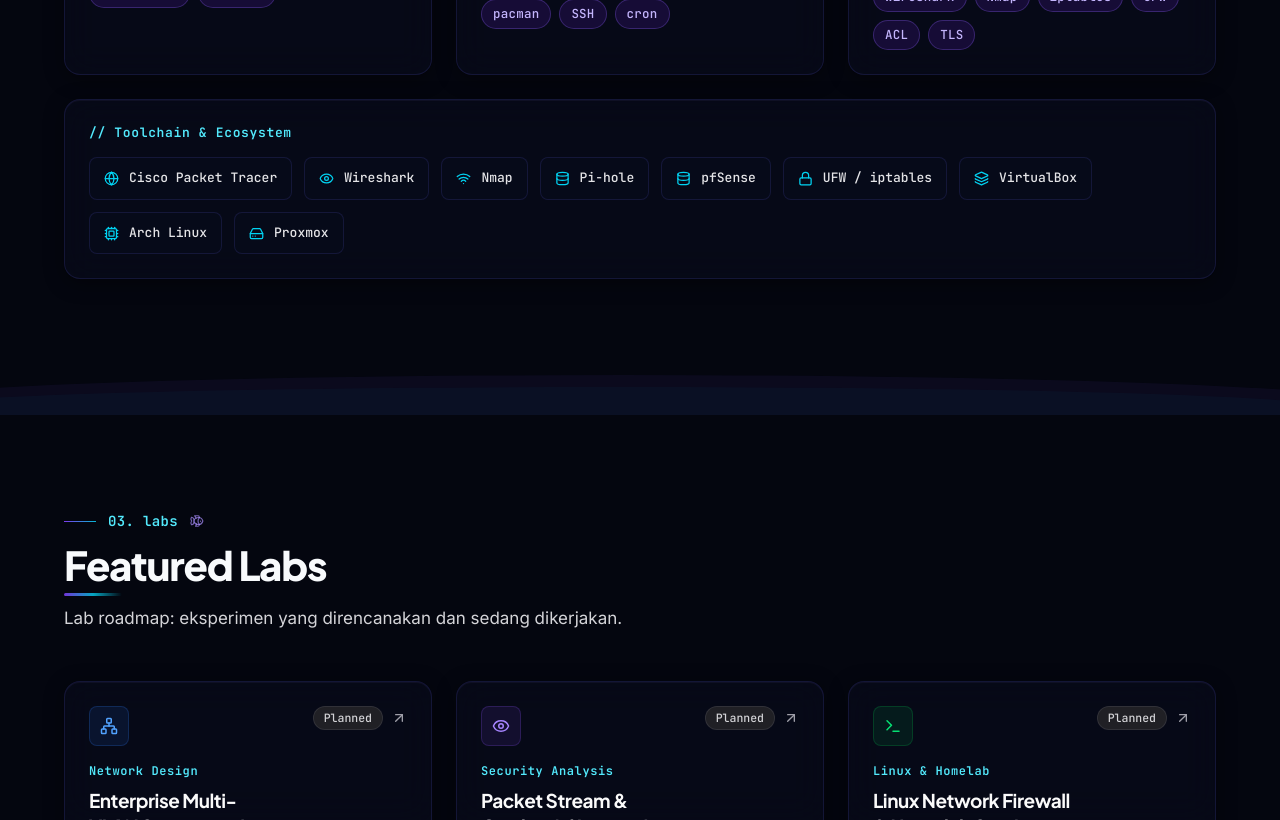
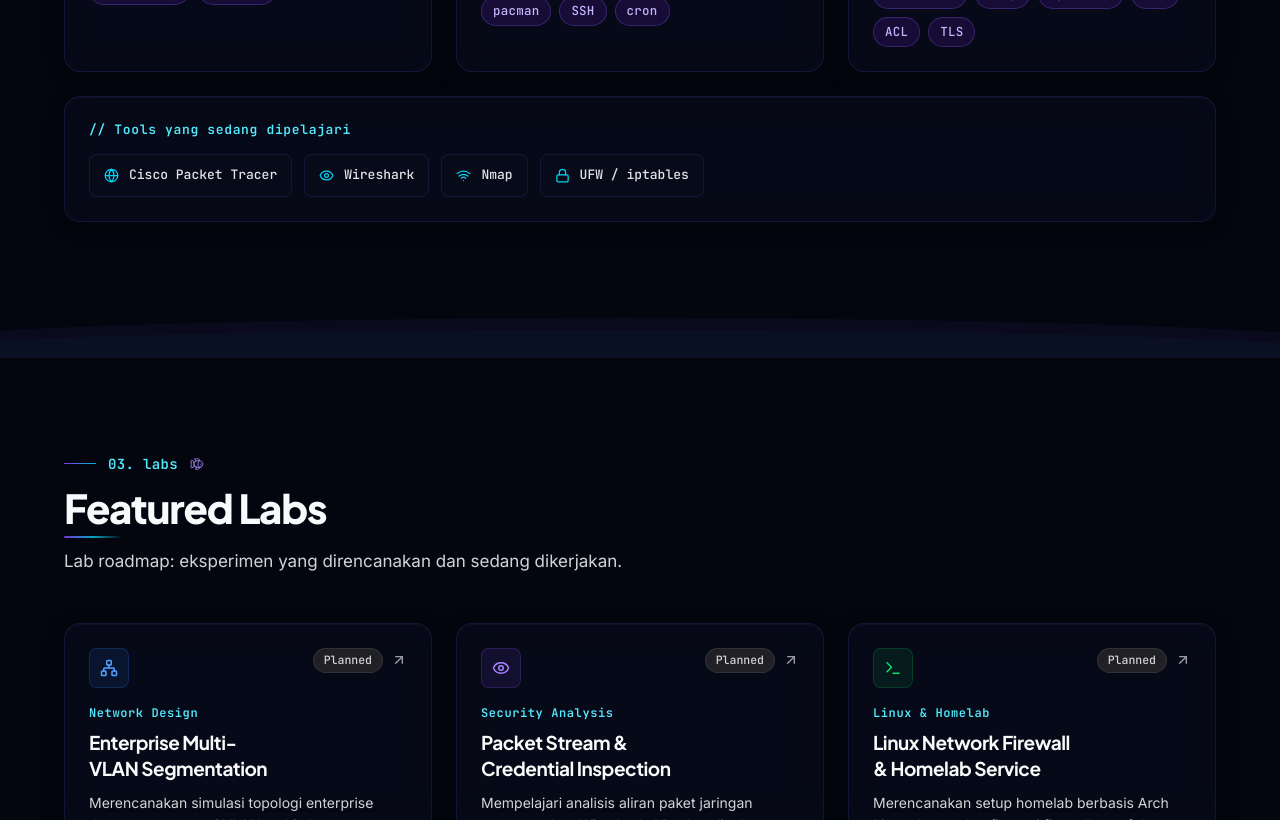
Before and after one commit to Fizhkan/FizhTank, a React (Vite) app: page / in a window 1280 px wide. Shown: the part 1980-2800 px from the top of the page. Built offline with nearby package versions, Linux system fonts and the light colour scheme.

Commit message:
feat(refactor): update hero bio, filter active tools, adjust landmarks, and sanitize JSON-LD

```diff
--- a/index.html
+++ b/index.html
@@ -42,19 +42,14 @@
       "name": "Siraj",
       "alternateName": "Fizhkan",
       "url": "https://fizhtank.vercel.app/",
-      "email": "mailto:hafidzsirajuddin99@gmail.com",
+      "email": "hafidzsirajuddin99@gmail.com",
       "jobTitle": "Aspiring Network & Security Engineer",
       "description": "Portfolio Siraj (FizhTank): mahasiswa D3 Teknik Informatika yang belajar jaringan dan keamanan. Catatan belajar dan lab yang sedang dikerjakan.",
       "knowsAbout": [
         "Computer Networking",
-        "Cisco IOS",
         "VLAN Segmentation",
-        "OSPF",
         "Wireshark",
-        "Nmap",
-        "pfSense",
         "Linux Administration",
-        "Arch Linux",
         "Network Security"
       ],
       "sameAs": [
--- a/src/App.jsx
+++ b/src/App.jsx
@@ -6,6 +6,7 @@
 import Labs from './components/Labs'
 import Certifications from './components/Certifications'
 import Contact from './components/Contact'
+import Footer from './components/Footer'
 import ScrollToTop from './components/ScrollToTop'
 
 function App() {
@@ -34,9 +35,10 @@
           <Labs />
           <div className="wave-divider" aria-hidden="true" />
           <Certifications />
+          <div className="wave-divider" aria-hidden="true" />
+          <Contact />
         </main>
-        <div className="wave-divider" aria-hidden="true" />
-        <Contact />
+        <Footer />
       </div>
 
       {/* ── Floating scroll-to-top button ── */}
--- a/src/components/Contact.jsx
+++ b/src/components/Contact.jsx
@@ -1,5 +1,5 @@
 import { useState } from 'react'
-import { GitBranch, Link2, Mail, Send, Fish, CheckCircle2, AlertCircle, ExternalLink } from 'lucide-react'
+import { GitBranch, Link2, Mail, Send, CheckCircle2, AlertCircle, ExternalLink } from 'lucide-react'
 import { useScrollReveal } from '../hooks/useScrollReveal'
 import { socialLinks, contactConfig } from '../data/contactData'
 
@@ -8,80 +8,6 @@
   LinkedIn: Link2,
   'Email Langsung': Mail,
   Email: Mail,
-}
-
-// ── Bottom Kelp (anchored strictly to the bottom edge of the page) ──
-const KELP_STALKS = Array.from({ length: 20 }, (_, i) => ({
-  left: `${(i / 20) * 98 + (i % 3) * 0.7}%`,
-  height: 45 + (i % 5) * 12,
-  delay: `${(i * 0.35) % 3}s`,
-  duration: `${2.5 + (i % 4) * 0.5}s`,
-  opacity: 0.28 + (i % 4) * 0.08,
-  swayType: i % 2 === 0 ? 'kelp-sway-left' : 'kelp-sway-right',
-  hue: i % 3 === 0 ? '#059669' : i % 3 === 1 ? '#047857' : '#065f46',
-}))
-
-function BottomKelp() {
-  return (
-    <div
-      className="absolute bottom-0 left-0 right-0 pointer-events-none overflow-hidden"
-      style={{ height: '75px', zIndex: 0 }}
-      aria-hidden="true"
-    >
-      {/* seafloor thin edge */}
-      <div
-        className="absolute bottom-0 left-0 right-0 h-2"
-        style={{
-          background: 'linear-gradient(90deg, #021a10 0%, #042f1a 50%, #021a10 100%)',
-        }}
-      />
-      {KELP_STALKS.map((s, i) => (
-        <div
-          key={i}
-          className={i % 2 !== 0 ? 'hidden sm:block' : ''}
-          style={{
-            position: 'absolute',
-            bottom: '2px',
-            left: s.left,
-            width: '8px',
-            height: `${s.height}px`,
-            background: `linear-gradient(0deg, ${s.hue} 0%, #059669 60%, #34d399 100%)`,
-            borderRadius: '5px 5px 2px 2px',
-            transformOrigin: 'bottom center',
-            animation: `${s.swayType} ${s.duration} ease-in-out ${s.delay} infinite`,
-            opacity: s.opacity,
-          }}
-        >
-          {/* subtle leaf left */}
-          <div
-            style={{
-              position: 'absolute',
-              top: '8px',
-              left: '-7px',
-              width: '10px',
-              height: '6px',
-              background: 'rgba(5,150,105,0.6)',
-              borderRadius: '50% 0 50% 0',
-              transform: 'rotate(-20deg)',
-            }}
-          />
-          {/* subtle leaf right */}
-          <div
-            style={{
-              position: 'absolute',
-              top: '20px',
-              right: '-7px',
-              width: '9px',
-              height: '5px',
-              background: 'rgba(4,120,87,0.5)',
-              borderRadius: '0 50% 0 50%',
-              transform: 'rotate(16deg)',
-            }}
-          />
-        </div>
-      ))}
-    </div>
-  )
 }
 
 // ── Social Link Card ──────────────────────────────────────────
@@ -194,7 +120,6 @@
   const [headerRef, headerVisible] = useScrollReveal({ threshold: 0.2 })
   const [socialRef, socialVisible] = useScrollReveal({ threshold: 0.15 })
   const [formRef, formVisible] = useScrollReveal({ threshold: 0.15 })
-  const [footerRef, footerVisible] = useScrollReveal({ threshold: 0.3 })
 
   const handleSubmit = async (e) => {
     e.preventDefault()
@@ -417,37 +342,7 @@
             </form>
           </div>
         </div>
-
-        {/* Footer */}
-        <footer
-          ref={footerRef}
-          className="mt-20 pt-8 border-t flex flex-col sm:flex-row items-center justify-between gap-4 text-[13px] text-zinc-400 font-mono relative z-10"
-          style={{
-            borderColor: 'rgba(99,102,241,0.1)',
-            opacity: footerVisible ? 1 : 0,
-            transform: footerVisible ? 'translateY(0)' : 'translateY(15px)',
-            transition: 'all 0.6s ease',
-          }}
-        >
-          <div className="flex items-center gap-2">
-            <Fish size={14} className="text-violet-400" />
-            <span className="text-zinc-300">FizhTank &copy; {new Date().getFullYear()}</span>
-            <span className="text-zinc-500">|</span>
-            <span className="text-zinc-400">Environment ready</span>
-          </div>
-
-          <div className="flex items-center gap-4 text-xs">
-            <span>Built with React 19 + Tailwind v4 + Vite</span>
-            <span className="text-zinc-500">|</span>
-            <a href="https://github.com/Fizhkan" target="_blank" rel="noopener noreferrer" className="hover:text-cyan-400 transition-colors">
-              Fizhkan
-            </a>
-          </div>
-        </footer>
       </div>
-
-      {/* Decorative Kelp at Bottom */}
-      <BottomKelp />
     </section>
   )
 }
--- a/src/components/Hero.jsx
+++ b/src/components/Hero.jsx
@@ -383,7 +383,7 @@
             <span className="text-zinc-500">|</span>
             <span className="text-cyan-300 text-[12px] sm:text-xs font-mono font-medium flex items-center gap-1.5">
               <Radio size={12} className="animate-pulse text-cyan-400" />
-              OSI Layer 1-7
+              Belajar OSI Layer 1-7
             </span>
           </div>
         </div>
@@ -480,7 +480,7 @@
                   transition: 'all 0.7s ease 0.9s',
                 }}
               >
-                Perancangan infrastruktur jaringan enterprise, segmentasi VLAN, mitigasi ancaman, dan homelab Arch Linux yang tangguh.
+                Belajar merancang jaringan, segmentasi VLAN, dan dasar keamanan lewat lab simulasi.
               </p>
               <p
                 lang="en"
--- a/src/components/Labs.jsx
+++ b/src/components/Labs.jsx
@@ -139,7 +139,7 @@
         className="w-full text-center text-[13.5px] font-semibold text-violet-300 border border-violet-500/35 hover:bg-violet-500/15 hover:text-white rounded-lg py-2.5 transition-all mt-1 relative z-10 active:scale-[0.98] hover:border-violet-500/55 hover:shadow-[0_0_15px_rgba(139,92,246,0.2)]"
         onClick={onClick}
       >
-        View Lab Write-up →
+        {lab.status === 'planned' ? 'Lihat rencana lab →' : 'View Lab Write-up →'}
       </button>
     </div>
   )
--- a/src/components/Navbar.jsx
+++ b/src/components/Navbar.jsx
@@ -268,7 +268,7 @@
               />
             </span>
             <span className="text-[12.5px] font-mono font-medium text-purple-300">
-              🫧 Swimming in Packets · Open to Work
+              🫧 Swimming in Packets · [ISI DI SINI: Status]
             </span>
           </div>
           {navLinks.map((link, idx) => (
--- a/src/components/Skills.jsx
+++ b/src/components/Skills.jsx
@@ -4,12 +4,23 @@
   Database, Lock, Eye, Layers, Cpu, HardDrive, Fish
 } from 'lucide-react'
 import { useScrollReveal } from '../hooks/useScrollReveal'
-import { skillGroups } from '../data/skillsData'
+import { skillGroups, toolsData } from '../data/skillsData'
 
 const groupIcons = {
   networking: Network,
   linux: Terminal,
   security: Shield,
+}
+
+const iconComponentMap = {
+  Globe,
+  Eye,
+  Wifi,
+  Database,
+  Lock,
+  Layers,
+  Cpu,
+  HardDrive,
 }
 
 // ── Honest Qualitative Skill Item ────────────────────────────
@@ -189,17 +200,13 @@
   const [gridRef, gridVisible] = useScrollReveal({ threshold: 0.1 })
   const [toolsRef, toolsVisible] = useScrollReveal({ threshold: 0.2 })
 
-  const tools = [
-    { icon: Globe, label: 'Cisco Packet Tracer' },
-    { icon: Eye, label: 'Wireshark' },
-    { icon: Wifi, label: 'Nmap' },
-    { icon: Database, label: 'Pi-hole' },
-    { icon: Database, label: 'pfSense' },
-    { icon: Lock, label: 'UFW / iptables' },
-    { icon: Layers, label: 'VirtualBox' },
-    { icon: Cpu, label: 'Arch Linux' },
-    { icon: HardDrive, label: 'Proxmox' },
-  ]
+  // Hanya tampilkan tool dengan used: true
+  const displayedTools = toolsData
+    .filter((t) => t.used)
+    .map((t) => ({
+      icon: iconComponentMap[t.iconKey] || Globe,
+      label: t.label,
+    }))
 
   return (
     <section id="skills" className="py-24 px-6">
@@ -260,10 +267,10 @@
           <p
             className="text-xs sm:text-[13px] font-mono font-semibold mb-4 text-cyan-300 tracking-wider"
           >
-            // Toolchain &amp; Ecosystem
+            // Tools yang sedang dipelajari
           </p>
           <div className="flex flex-wrap gap-3">
-            {tools.map(({ icon, label }, idx) => (
+            {displayedTools.map(({ icon, label }, idx) => (
               <ToolItem key={label} icon={icon} label={label} idx={idx} visible={toolsVisible} />
             ))}
           </div>
--- a/src/data/certificationsData.js
+++ b/src/data/certificationsData.js
@@ -3,7 +3,7 @@
 
 export const cvDownloadConfig = {
   filePath: '/cv.pdf',
-  fileName: 'CV_Siraj_Network_Engineer.pdf',
+  fileName: 'CV_Siraj.pdf',
   lastUpdated: '[ISI DI SINI: Bulan Tahun, misal: Maret 2026]',
   available: false, // Set to true after putting cv.pdf in /public
 }
--- a/src/data/skillsData.js
+++ b/src/data/skillsData.js
@@ -106,3 +106,17 @@
     tags: ['Wireshark', 'Nmap', 'iptables', 'UFW', 'ACL', 'TLS'],
   },
 ]
+
+// ── Tools & Ecosystem: Tandai used: false untuk tool yang belum dipakai ──
+// Hanya Cisco Packet Tracer, Wireshark, Nmap, dan UFW / iptables yang diset used: true
+export const toolsData = [
+  { label: 'Cisco Packet Tracer', used: true, iconKey: 'Globe' },
+  { label: 'Wireshark', used: true, iconKey: 'Eye' },
+  { label: 'Nmap', used: true, iconKey: 'Wifi' },
+  { label: 'UFW / iptables', used: true, iconKey: 'Lock' },
+  { label: 'Pi-hole', used: false, iconKey: 'Database' },
+  { label: 'pfSense', used: false, iconKey: 'Database' },
+  { label: 'VirtualBox', used: false, iconKey: 'Layers' },
+  { label: 'Arch Linux', used: false, iconKey: 'Cpu' },
+  { label: 'Proxmox', used: false, iconKey: 'HardDrive' },
+]
```
Also changed, not shown: src/components/Footer.jsx (added, +123 -0 lines).
